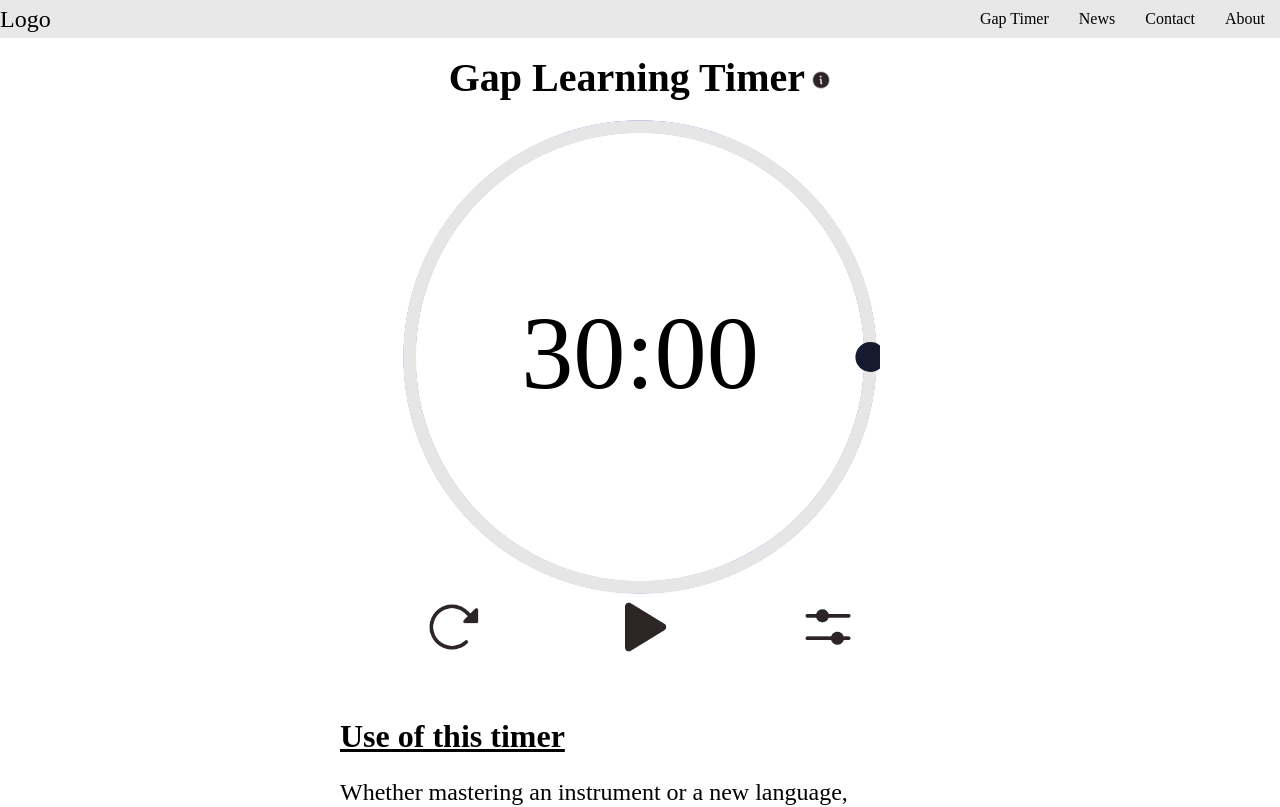
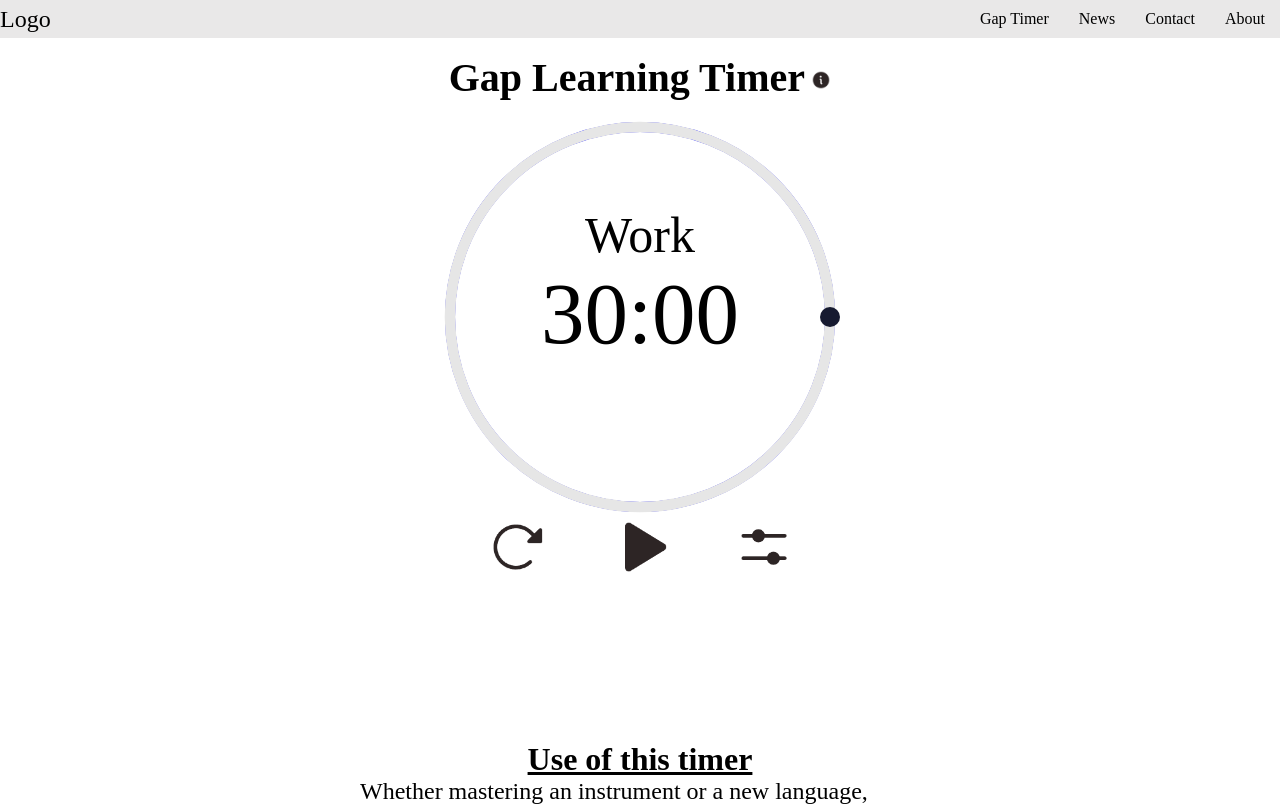
Before and after one commit to anthonyduong789/Learning-Site, a React (Vite) app: page / in a window 1280 px wide. Shown: the top 807 px of the page. Built offline with nearby package versions, Linux system fonts and the light colour scheme.

Commit message:
need to work on setting sliders

```diff
--- a/src/components/CircularProgressBar.jsx
+++ b/src/components/CircularProgressBar.jsx
@@ -1,9 +1,10 @@
 import React, { useEffect } from "react";
 
-const CircularProgressBar = ({ savedTimeLeft, timerLeft }) => {
+const CircularProgressBar = ({ savedTimeLeft, timerLeft,savedTimePause, timePause, timeNextRest}) => {
   const [radius, setRadius] = React.useState(250);
+  const [showPauseTimer, setShowPauseTimer] = React.useState(false);
   const stroke = 8; // Thickness of the progress bar
-  const normalizedRadius = radius - stroke * 0.8;
+  const normalizedRadius = radius - stroke * 1;
   const circumference = normalizedRadius * 2 * Math.PI;
   const progressPercentage = timerLeft / savedTimeLeft;
 
@@ -13,6 +14,7 @@ const CircularProgressBar = ({ savedTimeLeft, timerLeft }) => {
     const newRadius = window.innerHeight * 0.2;
     setRadius(newRadius);
   };
+
 
   useEffect(() => {
     // Update the radius when the component mounts
@@ -31,7 +33,7 @@ const CircularProgressBar = ({ savedTimeLeft, timerLeft }) => {
   const strokeDashoffset = circumference - progressPercentage * circumference;
 
   // Calculate the position of the progress circle
-  const progressCircleRadius = 10; // Radius of the progress circle
+  const progressCircleRadius = 8; // Radius of the progress circle
   const angle = 2 * Math.PI * progressPercentage + Math.PI / 2;
   const progressCircleX =
     radius + normalizedRadius * Math.cos(angle - Math.PI / 2);
@@ -49,12 +51,28 @@ const CircularProgressBar = ({ savedTimeLeft, timerLeft }) => {
     return `${minutes}:${seconds}`;
   };
 
+
+  const showPause = () => {
+    if(timeNextRest == 0 && timePause>0){
+        return formatTime(timePause);
+    }else{
+        return formatTime(timerLeft);
+    }
+  }
+
+  const showHeader = () => {
+    if(timeNextRest == 0 && timePause>0){
+        return "Pause";
+    }else{
+        return "Work";
+    }
+  }
   return (
-    <div style={{ width: "100%", height: "100%", display:"flex", alignContent:"center", justifyContent:"center"}}>
+    <div style={{ width: "100%", height: "100%", display:"flex", alignContent:"center", justifyContent:"center",}}>
       <svg viewBox={`0 0 ${radius * 2} ${radius * 2}`}>
         <circle
           stroke="blue"
-          fill="transparent"
+        fill={timeNextRest === 0 && timePause > 0 ? "#FDF7E4" : "transparent"}
           strokeWidth={stroke}
           r={normalizedRadius}
           cx={radius}
@@ -77,6 +95,11 @@ const CircularProgressBar = ({ savedTimeLeft, timerLeft }) => {
           cx={progressCircleX}
           cy={progressCircleY}
         />
+        <text  x="50%"
+            y="30%"
+            textAnchor="middle"
+            dy=".3em"
+            fontSize={radius / 4}>{showHeader()}</text>
         <text
           x="50%"
           y="50%"
@@ -84,7 +107,7 @@ const CircularProgressBar = ({ savedTimeLeft, timerLeft }) => {
           dy=".3em"
           fontSize={radius / 2.3}
         >
-          {`${formatTime(timerLeft)}`}
+          {showPause()}
         </text>
       </svg>
     </div>
--- a/src/components/GapInfoPage.jsx
+++ b/src/components/GapInfoPage.jsx
@@ -1,5 +1,4 @@
-import styled from 'styled-components';
-
+import styled from "styled-components";
 
 const InfoHeader = styled.h1`
     color: black;
@@ -7,27 +6,33 @@ const InfoHeader = styled.h1`
     font family: "Itim", "regular";
     font-weight: 550;
     text-decoration: underline;
+    text-align: center;
+    margin-top: 20vh;
+    margin-bottom: 0rem;
+    padding-bottom: 0rem
 `;
 
 const InfoText = styled.p`
-    color: black;
-    font-size: 1.5rem;
-
+  color: black;
+  font-size: 1.5rem;
+  margin-top: 0rem;
+  padding-top: 0rem;
 `;
-
-
 
 function GapInfoPage() {
   return (
-    <header className="gap-info-page">
+    <>
       <InfoHeader>Use of this timer</InfoHeader>
       <InfoText>
-      Whether mastering an instrument or a new language, scientific studies have shown that incorporating random 10-second pauses into practice sessions can significantly speed up the learning process.<br/><br/>
-
-this appllication is a simple, easy-to-use tool that allows users to customize their practice sessions with random pauses.
+        Whether mastering an instrument or a new language, scientific studies
+        have shown that incorporating random 10-second pauses into practice
+        sessions can significantly speed up the learning process.
+        <br />
+        <br />
+        this appllication is a simple, easy-to-use tool that allows users to
+        customize their practice sessions with random pauses.
       </InfoText>
-
-    </header>
+    </>
   );
 }
 
--- a/src/components/GapTimer.jsx
+++ b/src/components/GapTimer.jsx
@@ -42,7 +42,7 @@ const InfoIcon = styled.img`
 const TimerContainer = styled.div`
   width: 100%;
   height: 100%;
-  max-height: 60vh;
+  max-height: 25rem;
   // height: 60vh;
   // background: #ffeaea;
   border-radius: 29px;
@@ -50,7 +50,7 @@ const TimerContainer = styled.div`
   // padding-bottom: 0.5rem;
   @media (max-width: 768px) {
     height: 100%;
-    max-height: 50vh;
+    max-height: 25rem;
   }
 `;
 
@@ -106,12 +106,12 @@ const PauseText = styled.h1`
 const ControlBox = styled.div`
   width: 100%;
   // background: #ffeaea;
-  height: 100px;
+  // height: 100px;
   display: flex;
   flex-direction: row;
   justify-content: center;
   // margin-top: 2rem;
-  gap: 8rem;
+  gap: 4rem;
   @media (max-width: 768px) {
     margin-top: 2rem;
     gap: 3rem;
@@ -119,7 +119,7 @@ const ControlBox = styled.div`
 `;
 
 const ControlPannel = styled.div`
-  height: 100px;
+  // height: 100px;
 `;
 
 const ControlPannelPng = styled.img`
@@ -133,12 +133,12 @@ const ControlPannelPng = styled.img`
 const Sliders = styled.input`
 -webkit-appearance: none;
 width: 100%;
-height: 10px;
+height: 40px;
 background: #ddd;
 outline: none;
 opacity: 0.7;
--webkit-transition: 0.2s;
-transition: opacity 0.2s;
+-webkit-transition: 0s;
+// transition: opacity 0.2s;
 cursor: pointer;
 margin-bottom: 0.1rem;
 
@@ -149,7 +149,7 @@ margin-bottom: 0.1rem;
   appearance: none;
   width: 25px;
   height: 25px;
-  margin-top: -5px;
+  margin-top: 0px;
   background: white;
   border:0.2rem solid black;
   cursor: pointer;
@@ -180,7 +180,7 @@ margin-bottom: 0.1rem;
 
 /* Track styles */
 &::-webkit-slider-runnable-track {
-  height: 10px;
+  height: 20px;
   border-radius: 5px;
   background: linear-gradient(to right, blue 0%, blue ${(props) =>
     props.sliderPercentage}, #ddd ${(props) =>
@@ -195,8 +195,15 @@ margin-bottom: 0.1rem;
     props.sliderPercentage}, #ddd ${(props) =>
   props.sliderPercentage}, #ddd 100%);
 }
-@media (max-width: 768px) {
-  height: 10px;
+  &::-webkit-slider-runnable-track {
+    height: 25px;
+    border-radius: 5px;
+    background: linear-gradient(to right, blue 0%, blue ${(props) =>
+      props.sliderPercentage}, #ddd ${(props) =>
+    props.sliderPercentage}, #ddd 100%);
+
+  }
+  height: 30px;
 
 `;
 
@@ -242,6 +249,11 @@ function GapTimer(props) {
     setSliderPercentageTotal(`${percentage}%`);
   };
 
+  const handleSliderChangeEnd = (e) => {
+    // setSliderValue(e.target.value);
+    props.setSavedTimeLeft(e.target.value);
+  };
+
   const handleSliderChangeNextRest = (event) => {
     const newValue = event.target.value;
     props.setSavedTimeNextRest(newValue);
@@ -270,7 +282,6 @@ function GapTimer(props) {
         {" "}
         <div
           style={{
-
             padding: "30px",
             display: "flex",
             height: "80%",
@@ -287,31 +298,68 @@ function GapTimer(props) {
               max="5400"
               step="600"
               value={props.savedTimeLeft}
+              // defaultValuev={props.savedTimeLeft}
               onChange={handleSliderChangeTotal}
+              // onMouseUp={handleSliderChangeEnd}
               sliderPercentage={sliderPercentageTotal}
             />
             <SliderValues>
-              <Value>{"10"}<br/>{"min"}</Value>
-              <Value>{"20"}<br/>{"min"}</Value>
-              <Value>{"30"}<br/>{"min"}</Value>
-              <Value>{"40"}<br/>{"min"}</Value>
-              <Value>{"50"}<br/>{"min"}</Value>
-              <Value>{"60"}<br/>{"min"}</Value>
-              <Value>{"70"}<br/>{"min"}</Value>
-              <Value>{"80"}<br/>{"min"}</Value>
-              <Value>{"90"}<br/>{"min"}</Value>
-
+              <Value>
+                {"10"}
+                <br />
+                {"min"}
+              </Value>
+              <Value>
+                {"20"}
+                <br />
+                {"min"}
+              </Value>
+              <Value>
+                {"30"}
+                <br />
+                {"min"}
+              </Value>
+              <Value>
+                {"40"}
+                <br />
+                {"min"}
+              </Value>
+              <Value>
+                {"50"}
+                <br />
+                {"min"}
+              </Value>
+              <Value>
+                {"60"}
+                <br />
+                {"min"}
+              </Value>
+              <Value>
+                {"70"}
+                <br />
+                {"min"}
+              </Value>
+              <Value>
+                {"80"}
+                <br />
+                {"min"}
+              </Value>
+              <Value>
+                {"90"}
+                <br />
+                {"min"}
+              </Value>
             </SliderValues>
           </div>
 
-          <div style={{width:"100%", marginTop:"5%"}}>
+          <div style={{ width: "100%", marginTop: "5%" }}>
             <Sliders
               type="range"
               min="60"
               max="300"
               step="60"
               value={props.savedTimeNextRest}
-            onChange={handleSliderChangeNextRest}
+              onChange={handleSliderChangeNextRest} //handleSliderChangeNextRest}
               sliderPercentage={sliderPercentageNextRest}
             />
             <SliderValues>
@@ -323,8 +371,7 @@ function GapTimer(props) {
             </SliderValues>
           </div>
 
-
-          <div style={{width:"100%", marginTop:"5%"}}>
+          <div style={{ width: "100%", marginTop: "5%" }}>
             <Sliders
               type="range"
               min="5"
@@ -342,13 +389,10 @@ function GapTimer(props) {
               <Value>25 sec</Value>
             </SliderValues>
           </div>
-
-
         </div>
       </>
     );
   };
-
 
   // write me a function that when given seconds, returns a string in the format of mm:ss
   // 1 -> 01:00
@@ -364,7 +408,7 @@ function GapTimer(props) {
     }
 
     return `${minutes}:${seconds}`;
-  }
+  };
 
   return (
     <>
@@ -382,10 +426,13 @@ function GapTimer(props) {
             <SettingContainer />
           ) : (
             <>
-
               <CircularProgressBar
                 savedTimeLeft={props.savedTimeLeft}
-                timerLeft={props.timerLeft} />
+                timerLeft={props.timerLeft}
+                savedTimePause={props.savedTimePause}
+                timePause={props.timePause}
+                timeNextRest={props.timeNextRest}
+              />
             </>
           )}
         </TimerContainer>
@@ -423,7 +470,9 @@ function GapTimer(props) {
             <ControlPannelPng src={setting} alt="setting" />
           </ControlPannel>
         </ControlBox>
+        <div style={{height:"100vh", padding: "0px 20px 10px 20px", gap:"0px"}}>
           <GapInfoPage />
+        </div>
       </Container>
     </>
   );
```
Lines whose indentation alone changed are shown as unchanged.
